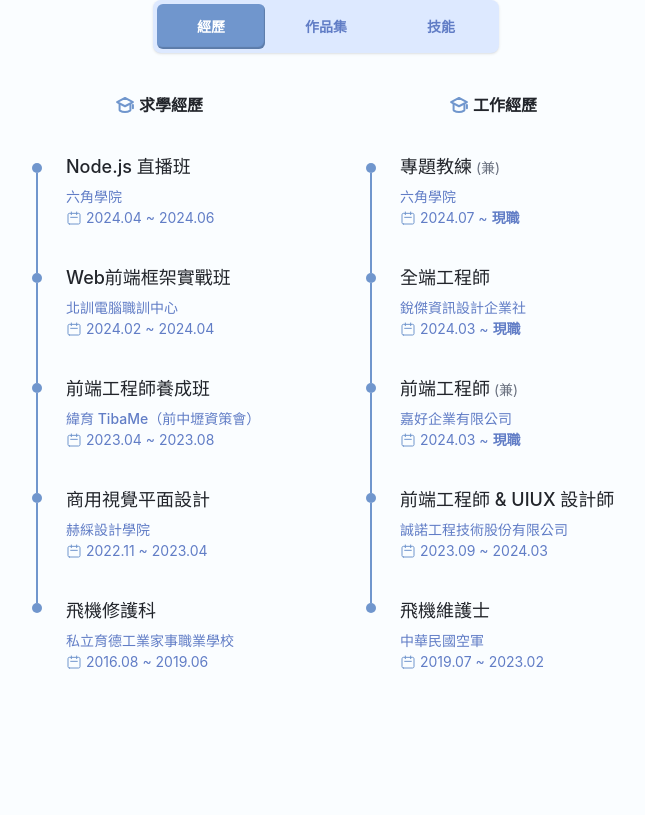
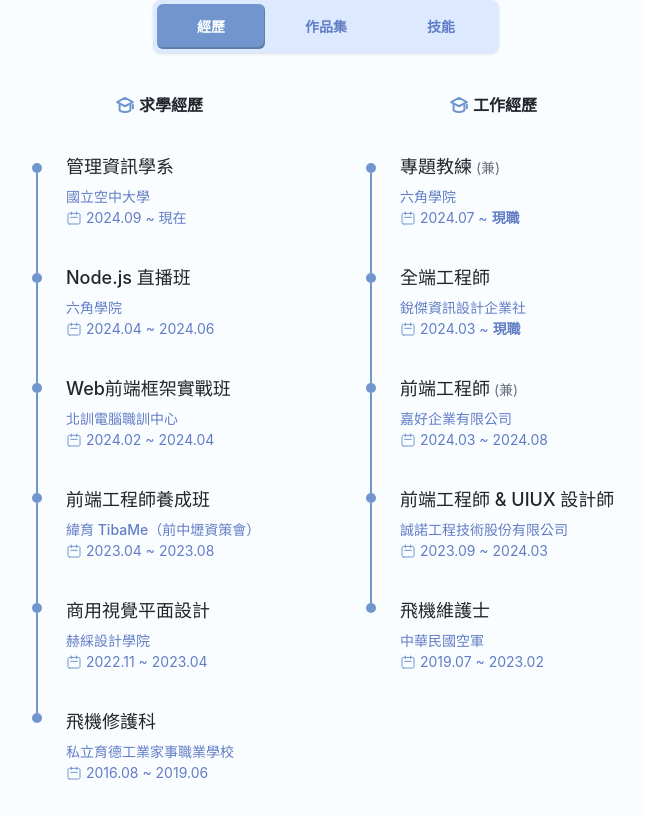
Before and after one commit to sunny96087/simple_portfolio, a Vue app: page / in a window 1280 px wide. Shown: the part 483-1298 px from the top of the page, without its empty margins (314-959 px from the left). Before the commit the page ends 1187 px from the top, so only its background shows below. Built offline with nearby package versions, Linux system fonts and the light colour scheme.

Commit message:
feat: 更新工作經歷 & 學歷、新增技能點

```diff
--- a/src/views/HomeView.vue
+++ b/src/views/HomeView.vue
@@ -66,10 +66,24 @@ document.addEventListener('click', function (e) {
             <div class="dot"></div>
             <div class="line"></div>
             <div class="dot"></div>
+            <div class="line"></div>
+            <div class="dot"></div>
           </div>
 
           <!-- text -->
           <div class="flex flex-col gap-9 w-[220px]">
+            <!-- 空大 -->
+            <div class="flex flex-col text-left gap-[6px]">
+              <p class="text-title">管理資訊學系</p>
+              <div class="flex flex-col">
+                <p class="text-location">國立空中大學</p>
+                <p class="text-date">
+                  <img src="@/assets/img/icon/calendar.svg" alt="calendar" />
+                  2024.09 ~ 現在
+                </p>
+              </div>
+            </div>
+
             <!-- 六角 -->
             <div class="flex flex-col text-left gap-[6px]">
               <p class="text-title">Node.js 直播班</p>
@@ -213,7 +227,7 @@ document.addEventListener('click', function (e) {
                 <p class="text-location">嘉好企業有限公司</p>
                 <p class="text-date">
                   <img src="@/assets/img/icon/calendar.svg" alt="calendar" />
-                  2024.03 ~ <span class="font-semibold">現職</span>
+                  2024.03 ~ 2024.08
                 </p>
               </div>
             </div>
--- a/src/views/SkillView.vue
+++ b/src/views/SkillView.vue
@@ -39,6 +39,7 @@ document.addEventListener('click', function (e) {
               <div class="item"><img src="@/assets/img/icon/check.svg" alt="check" />Mongoose</div>
             </div>
             <div class="content-col">
+              <div class="item"><img src="@/assets/img/icon/check.svg" alt="check" />Express</div>
               <div class="item text-gray-500"><img src="@/assets/img/icon/check.svg" alt="check" />PHP</div>
               <div class="item text-gray-500"><img src="@/assets/img/icon/check.svg" alt="check" />MSSQL</div>
               <div class="item text-gray-500"><img src="@/assets/img/icon/check.svg" alt="check" />Linux</div>
```
